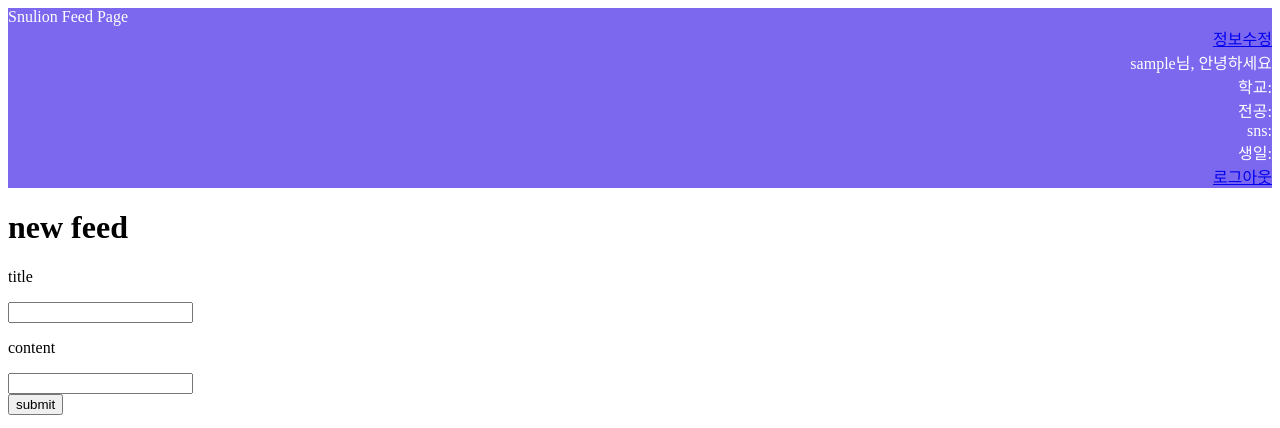
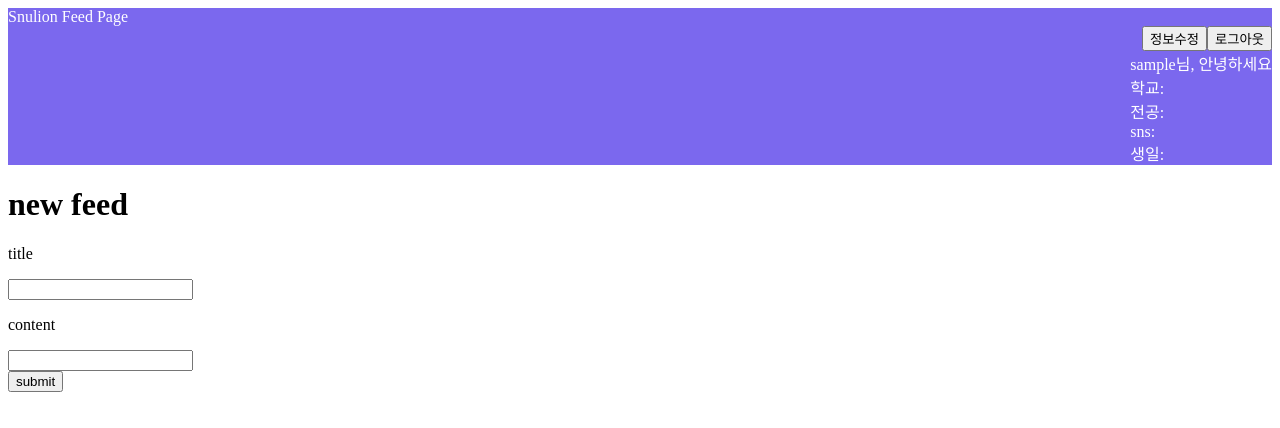
Before and after one commit to h-yes-oo/snulion8th, a Django app: page /feeds/new/ in a window 1280 px wide. Shown: the top 428 px of the page. Run offline with Django 3.2, Linux system fonts and the light colour scheme; the visitor is signed in with stand-in values (Sample User, id 1).

Commit message:
css file created

```diff
--- /dev/null
+++ b/seminar/feedpage/static/feedpage/style.css
@@ -0,0 +1,26 @@
+header {
+    width: 100%;
+    height: 100%;
+    background-color: mediumslateblue;
+    color: white;
+}
+
+header .feed-name {
+
+}
+
+header .user-info {
+    display: flex;
+    align-items: flex-end;
+    justify-content: right;
+    flex-direction: column;
+}
+
+header .user-info .user-button {
+    display: flex;
+    flex-direction: row;
+    justify-content: left;
+    border-radius: 13px;
+    background-color: transparent;
+    border: transparent;
+}
--- a/seminar/feedpage/templates/base.html
+++ b/seminar/feedpage/templates/base.html
@@ -1,22 +1,28 @@
 <!-- feedpage/templates/base.html -->
 <!DOCTYPE html>
+{% load static %}
+
 <html>
     <head>
         <meta charset="utf-8">
         <title>snulion</title>
+        <link rel="stylesheet" href="{% static 'feedpage/style.css' %}">
     </head>
-    <header >
-        <div style="width: 100%; background-color: mediumslateblue; color: white; text-align: left;">
-            Snulion Feed Page
-            <div style="text-align: right; ">
+    <header>
+        <div class="feed-name">Snulion Feed Page </div>
+        <div class="user-info">
             {% if user.is_authenticated %}
-                    <a href="{% url 'user_edit' user.id %}">정보수정</a> </br>
+                <div class="user-button">
+                    <a href="{% url 'user_edit' user.id %}">
+                        <button>정보수정</button></a> </br>
+                    <a href="{% url 'logout' %}?next={{request.path}}">
+                        <button>로그아웃</button></a> </br>
+                </div>
                 {{ user.get_username }}님, 안녕하세요 </br>
                 학교: {{ user.profile.college }} </br>
                 전공: {{ user.profile.major }} </br>
                 sns: {{ user.profile.sns }} </br>
                 생일: {{ user.profile.birthday }} </br>
-                    <a href="{% url 'logout' %}">로그아웃</a>
                 {% comment %}
                     ?next={{request.path}}를 지우면, 만든 logout page로 redirect.
                 {% endcomment %}
@@ -28,7 +34,6 @@
                 {% endcomment %}
             {% endif %}
         </div>
-        </div>
     </header>
     <body>
     {% block content %}
--- a/seminar/seminar/urls.py
+++ b/seminar/seminar/urls.py
@@ -18,6 +18,8 @@ from django.urls import path
 import feedpage.views
 import accounts.views
 from django.conf.urls import include
+from django.conf import settings
+from django.conf.urls.static import static
 
 urlpatterns = [
     path('admin/', admin.site.urls),
@@ -27,4 +29,4 @@ urlpatterns = [
     path('accounts/signup/', accounts.views.signup, name='signup'),
     path('accounts/user_edit/<int:id>/', accounts.views.user_edit, name='user_edit'),
     # 항상 끝에도 쉼표를 붙여 줍시다
-]
+] + static(settings.STATIC_URL, document_root=settings.STATIC_ROOT)
```
Also changed, not shown: seminar/accounts/templates/registration/logged_out.html (line endings or trailing spaces). Lines whose indentation alone changed are shown as unchanged.
